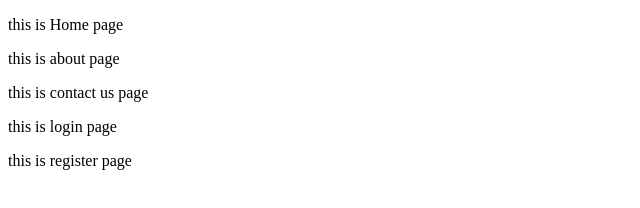
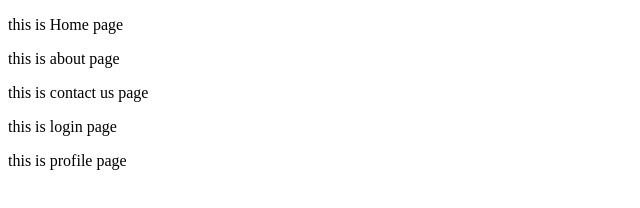
Before and after one commit to GopalVaviya/demo, a plain HTML site: page index.html in a window 1280 px wide. Shown: the full height of the page, 0-640 px from the left. Drawn offline with Linux system fonts and the light colour scheme.

Commit message:
back to normal page

```diff
--- a/index.html
+++ b/index.html
@@ -10,6 +10,6 @@
     <p>this is about page</p>
     <p>this is contact us page</p>
     <p>this is login page</p>
-    <p>this is register page</p>
+    <p>this is profile page</p>
 </body>
 </html>
```
